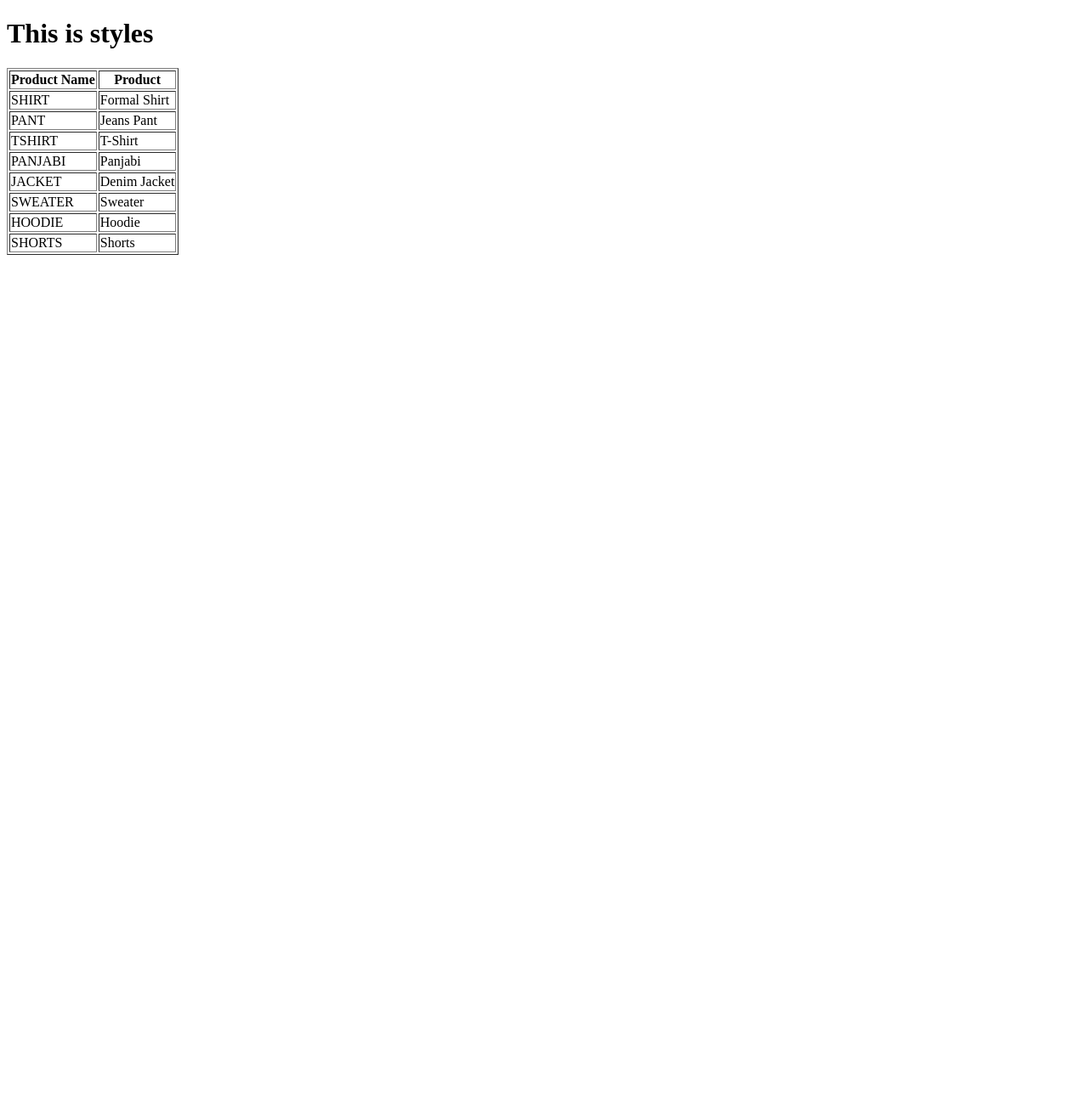
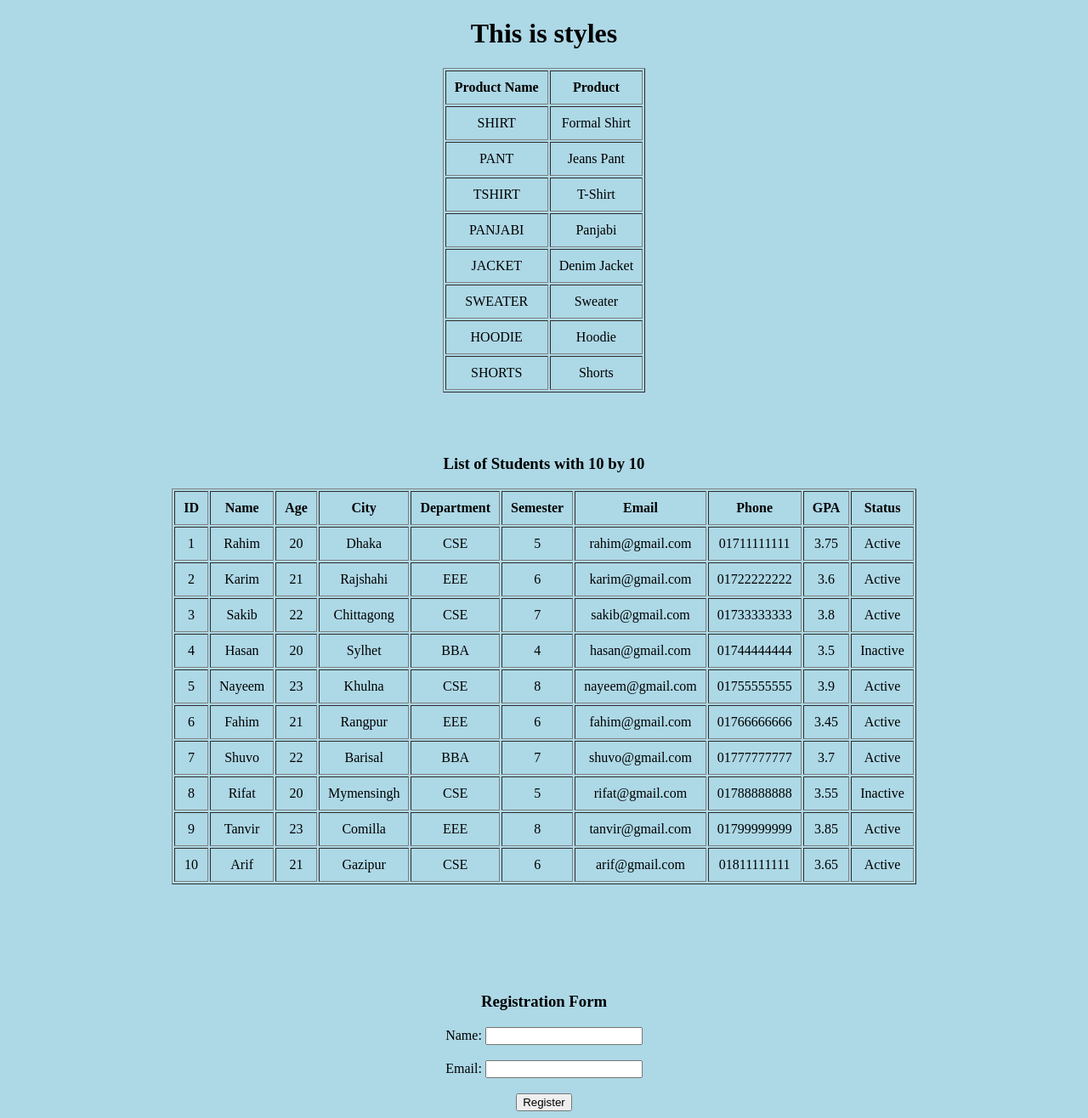
Before and after one commit to MuhammadRafiulIslam9803/django-with-css, a Django app: page /sl/ in a window 1280 px wide. Shown: the whole page at 85% size. Before the commit the page ends 300 px from the top, so only its background shows below. Run offline with Django 5.2, Linux system fonts and the light colour scheme.

Commit message:
added table and registration form

```diff
--- a/root_app/styles/views.py
+++ b/root_app/styles/views.py
@@ -2,6 +2,129 @@ from django.shortcuts import render
 
 # Create your views here.
 def index(request):
+    students = [
+        {
+            'id': 1,
+            'name': 'Rahim',
+            'age': 20,
+            'city': 'Dhaka',
+            'department': 'CSE',
+            'semester': 5,
+            'email': 'rahim@gmail.com',
+            'phone': '01711111111',
+            'gpa': 3.75,
+            'status': 'Active',
+        },
+        {
+            'id': 2,
+            'name': 'Karim',
+            'age': 21,
+            'city': 'Rajshahi',
+            'department': 'EEE',
+            'semester': 6,
+            'email': 'karim@gmail.com',
+            'phone': '01722222222',
+            'gpa': 3.60,
+            'status': 'Active',
+        },
+        {
+            'id': 3,
+            'name': 'Sakib',
+            'age': 22,
+            'city': 'Chittagong',
+            'department': 'CSE',
+            'semester': 7,
+            'email': 'sakib@gmail.com',
+            'phone': '01733333333',
+            'gpa': 3.80,
+            'status': 'Active',
+        },
+        {
+            'id': 4,
+            'name': 'Hasan',
+            'age': 20,
+            'city': 'Sylhet',
+            'department': 'BBA',
+            'semester': 4,
+            'email': 'hasan@gmail.com',
+            'phone': '01744444444',
+            'gpa': 3.50,
+            'status': 'Inactive',
+        },
+        {
+            'id': 5,
+            'name': 'Nayeem',
+            'age': 23,
+            'city': 'Khulna',
+            'department': 'CSE',
+            'semester': 8,
+            'email': 'nayeem@gmail.com',
+            'phone': '01755555555',
+            'gpa': 3.90,
+            'status': 'Active',
+        },
+        {
+            'id': 6,
+            'name': 'Fahim',
+            'age': 21,
+            'city': 'Rangpur',
+            'department': 'EEE',
+            'semester': 6,
+            'email': 'fahim@gmail.com',
+            'phone': '01766666666',
+            'gpa': 3.45,
+            'status': 'Active',
+        },
+        {
+            'id': 7,
+            'name': 'Shuvo',
+            'age': 22,
+            'city': 'Barisal',
+            'department': 'BBA',
+            'semester': 7,
+            'email': 'shuvo@gmail.com',
+            'phone': '01777777777',
+            'gpa': 3.70,
+            'status': 'Active',
+        },
+        {
+            'id': 8,
+            'name': 'Rifat',
+            'age': 20,
+            'city': 'Mymensingh',
+            'department': 'CSE',
+            'semester': 5,
+            'email': 'rifat@gmail.com',
+            'phone': '01788888888',
+            'gpa': 3.55,
+            'status': 'Inactive',
+        },
+        {
+            'id': 9,
+            'name': 'Tanvir',
+            'age': 23,
+            'city': 'Comilla',
+            'department': 'EEE',
+            'semester': 8,
+            'email': 'tanvir@gmail.com',
+            'phone': '01799999999',
+            'gpa': 3.85,
+            'status': 'Active',
+        },
+        {
+            'id': 10,
+            'name': 'Arif',
+            'age': 21,
+            'city': 'Gazipur',
+            'department': 'CSE',
+            'semester': 6,
+            'email': 'arif@gmail.com',
+            'phone': '01811111111',
+            'gpa': 3.65,
+            'status': 'Active',
+        },
+    ]
+
     products = {
     'shirt': 'Formal Shirt',
     'pant': 'Jeans Pant',
@@ -12,4 +135,11 @@ def index(request):
     'hoodie': 'Hoodie',
     'shorts': 'Shorts',
     }
-    return render(request, 'styles/index.html', {'products': products})
+    return render(
+        request,
+        'styles/index.html',
+        {
+            'products': products,
+            'students': students
+        }
+    )
--- a/root_app/templates/styles/index.html
+++ b/root_app/templates/styles/index.html
@@ -5,6 +5,20 @@
         <meta name="viewport" content="width=device-width, initial-scale=1.0">
         <title>For Styles</title>
     </head>
+    <style>
+        body {
+            background-color: lightblue;
+            text-align: center;
+        }
+        table {
+          margin: auto;
+        }
+
+        th, td {
+           text-align: center;
+           padding: 10px;
+       }
+   </style>
     <body>
         <h1>This is styles</h1>
         <table border="1">
@@ -22,6 +36,62 @@
             </tr>
             {% endfor %}
         </table>
+        <br>
+        <br>
+        <br>
+
+        <!-- table for students -->
+         <h3>List of Students with 10 by 10 </h3>
+        <table border="1">
+            <tr>
+                <th>ID</th>
+                <th>Name</th>
+                <th>Age</th>
+                <th>City</th>
+                <th>Department</th>
+                <th>Semester</th>
+                <th>Email</th>
+                <th>Phone</th>
+                <th>GPA</th>
+                <th>Status</th>
+            </tr>
+
+            {% for student in students %}
+            <tr>
+                <td>{{ student.id }}</td>
+                <td>{{ student.name }}</td>
+                <td>{{ student.age }}</td>
+                <td>{{ student.city }}</td>
+                <td>{{ student.department }}</td>
+                <td>{{ student.semester }}</td>
+                <td>{{ student.email }}</td>
+                <td>{{ student.phone }}</td>
+                <td>{{ student.gpa }}</td>
+                <td>{{ student.status }}</td>
+            </tr>
+            {% endfor %}
+        </table>
+
+        <br>
+        <br>
+        <br>
+        <br>
+        <br>
+        <br>
+
+        <!-- for regitation form -->
+        <h3>Registration Form</h3>
+        <form>
+            <label for="name">Name:</label>
+            <input type="text" id="name" name="name">
+            <br>
+            <br>
+            <label for="email">Email:</label>
+            <input type="email" id="email" name="email">
+            <br>
+            <br>
+            <input type="submit" value="Register">
+        </form>
 
     </body>
 </html>
```
